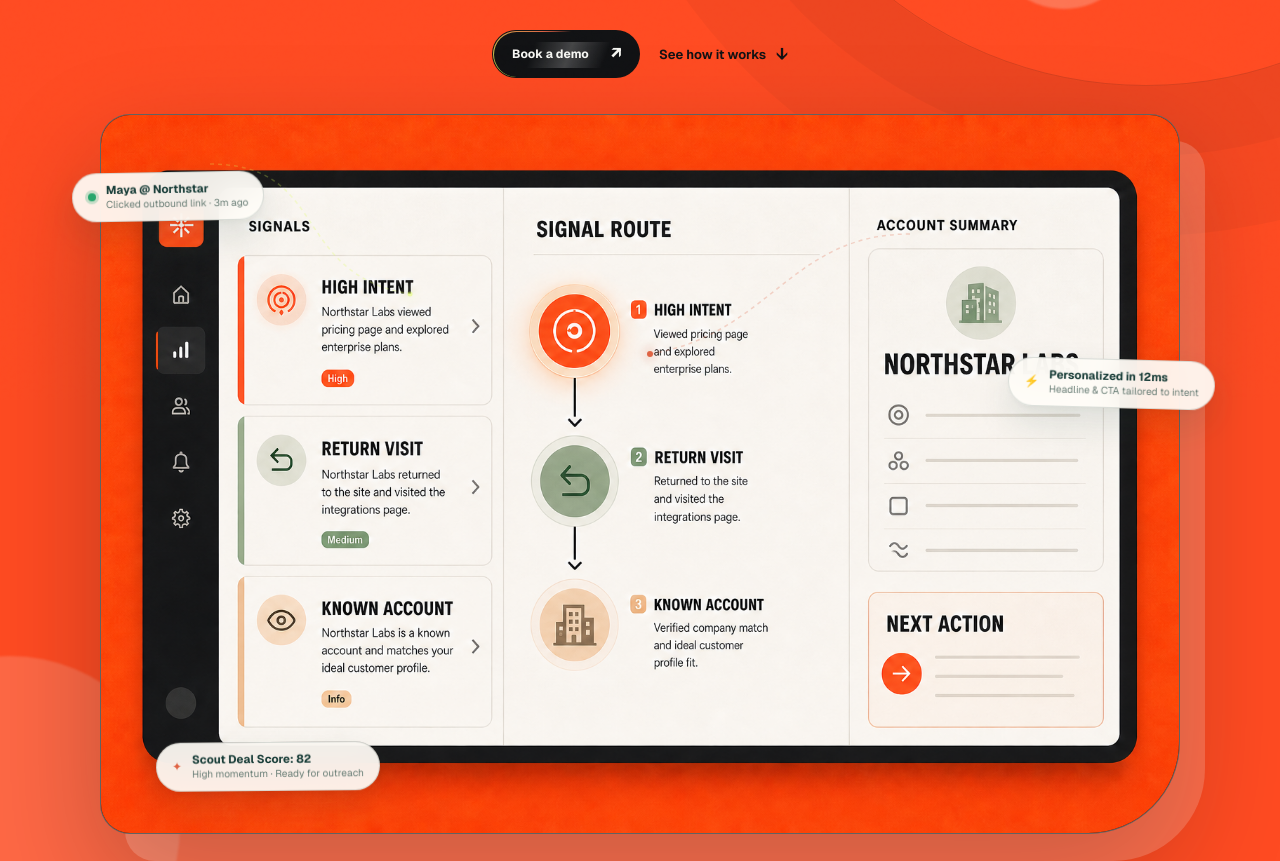
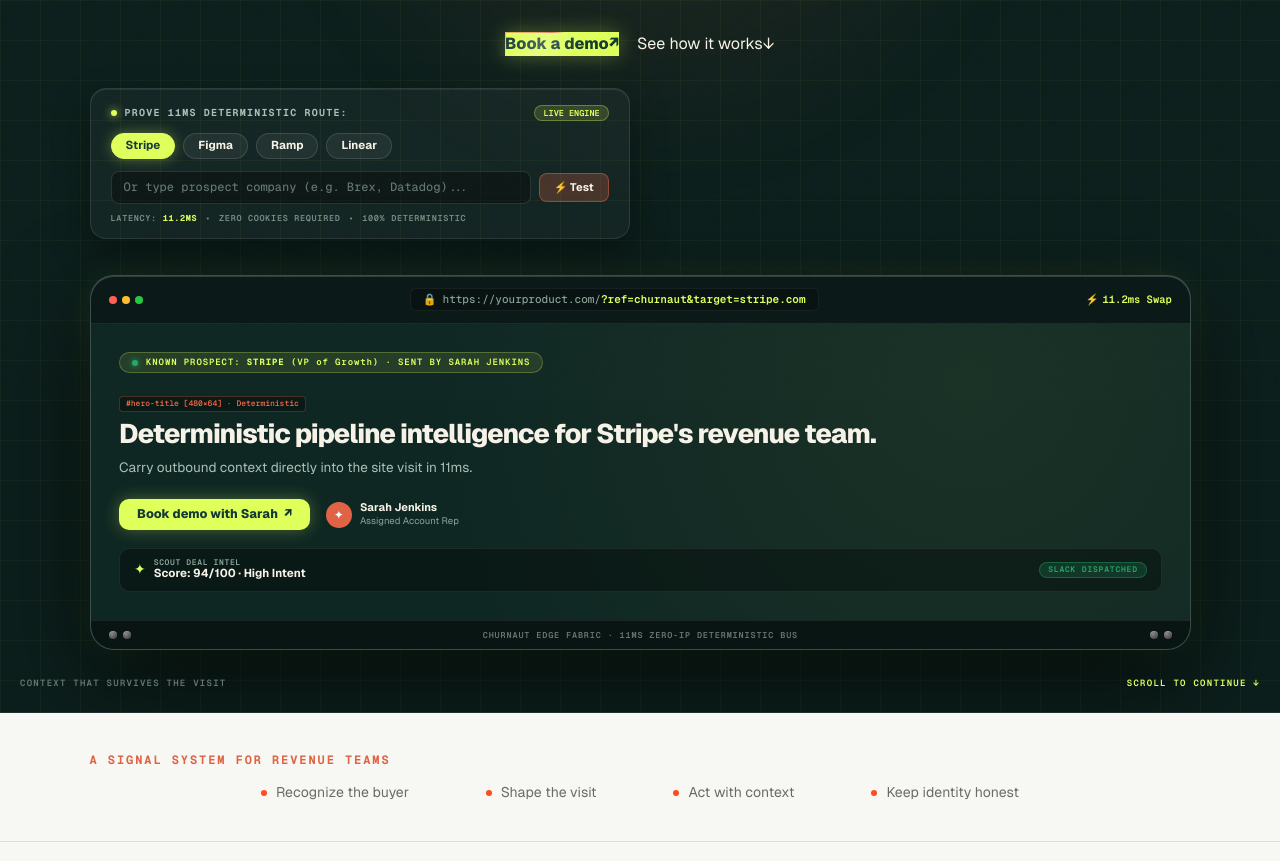
Before and after one commit to cherrylw1/SignalRoute, a Next.js app: page / in a window 1280 px wide. Shown: the part 400-1261 px from the top of the page. Built offline with nearby package versions, Linux system fonts and the light colour scheme.

Commit message:
Re-imagine Hero section: Deep Forest Obsidian canvas, Living Signal Instrument with 3D tilt, and instant 3-second Signal Probe

```diff
--- a/src/components/reference-home.tsx
+++ b/src/components/reference-home.tsx
@@ -1,10 +1,10 @@
 "use client";
 
-import Image from "next/image";
 import { useEffect, useMemo, useRef, useState } from "react";
 import { motion, AnimatePresence } from "framer-motion";
 import { OdometerNumber } from "./odometer-counter";
 import { MagneticButton } from "./magnetic-button";
+import { playSwitchSound, playSuccessSound } from "@/lib/sound";
 
 const proofScenarios = [
   {
@@ -97,19 +97,76 @@
 ];
 
 export function ReferenceEntry() {
-  return (
-    <div className="reference-entry" aria-hidden="true">
-      <div className="reference-entry-orb">C<span>+</span></div>
-      <p>signal received</p>
-      <strong>context attached</strong>
-      <div className="reference-entry-bar"><i /></div>
-    </div>
-  );
+  // Zero-latency instant entrance (blocking veil removed for instantaneous load)
+  return null;
 }
+
+interface HeroProbePreset {
+  id: string;
+  name: string;
+  domain: string;
+  persona: string;
+  rep: string;
+  headline: string;
+  subhead: string;
+  cta: string;
+  score: number;
+}
+
+const HERO_PRESETS: Record<string, HeroProbePreset> = {
+  stripe: {
+    id: "stripe",
+    name: "Stripe",
+    domain: "stripe.com",
+    persona: "VP of Growth",
+    rep: "Sarah Jenkins",
+    headline: "Deterministic pipeline intelligence for Stripe's revenue team.",
+    subhead: "Carry outbound context directly into the site visit in 11ms.",
+    cta: "Book demo with Sarah",
+    score: 94,
+  },
+  figma: {
+    id: "figma",
+    name: "Figma",
+    domain: "figma.com",
+    persona: "Head of Design Systems",
+    rep: "Alex Chen",
+    headline: "Turn design team momentum into closed deals for Figma.",
+    subhead: "Recognize known design leads the moment they open your outreach link.",
+    cta: "Explore Figma enterprise routing",
+    score: 91,
+  },
+  ramp: {
+    id: "ramp",
+    name: "Ramp",
+    domain: "ramp.com",
+    persona: "VP of Sales Operations",
+    rep: "Marcus Vance",
+    headline: "Stop losing known Ramp prospects at the moment of highest intent.",
+    subhead: "Automatic headline, ROI calculator and rep calendar embeds.",
+    cta: "Schedule 15-min pilot setup",
+    score: 86,
+  },
+  linear: {
+    id: "linear",
+    name: "Linear",
+    domain: "linear.app",
+    persona: "Head of Product",
+    rep: "Elena Rostova",
+    headline: "Developer-grade outbound signal routing built for Linear.",
+    subhead: "Zero cookies. Zero IP guesswork. Pure deterministic intent.",
+    cta: "Request Linear technical pilot",
+    score: 89,
+  },
+};
 
 export function ReferenceHero() {
   const [scrollY, setScrollY] = useState(0);
-  const [hoveredBadge, setHoveredBadge] = useState<string | null>(null);
+  const [selectedProbe, setSelectedProbe] = useState<string>("stripe");
+  const [customInput, setCustomInput] = useState<string>("");
+  const [isCustom, setIsCustom] = useState<boolean>(false);
+  const [isMutating, setIsMutating] = useState<boolean>(false);
+  const [cardTilt, setCardTilt] = useState({ rx: 0, ry: 0 });
 
   useEffect(() => {
     const onScroll = () => setScrollY(window.scrollY);
@@ -117,15 +174,74 @@
     return () => window.removeEventListener("scroll", onScroll);
   }, []);
 
-  const perspectiveTilt = Math.min(10, Math.max(0, scrollY * 0.016));
-  const perspectiveScale = Math.max(0.95, 1 - scrollY * 0.00012);
+  const activePreset: HeroProbePreset = isCustom
+    ? {
+        id: "custom",
+        name: customInput || "Acme Corp",
+        domain: `${(customInput || "acme").toLowerCase().replace(/[^a-z0-9]/g, "")}.com`,
+        persona: "VP of Revenue",
+        rep: "Sarah Jenkins",
+        headline: `Deterministic personalization for ${(customInput || "Acme Corp")}'s revenue team.`,
+        subhead: "Carry outbound outreach context into the website visit in real time.",
+        cta: `Schedule 15-min demo with Sarah`,
+        score: 88,
+      }
+    : HERO_PRESETS[selectedProbe] || HERO_PRESETS.stripe;
+
+  const handleSelectPreset = (id: string) => {
+    playSwitchSound();
+    setIsCustom(false);
+    setSelectedProbe(id);
+    setIsMutating(true);
+    setTimeout(() => {
+      setIsMutating(false);
+      playSuccessSound();
+    }, 280);
+  };
+
+  const handleCustomSubmit = (e: React.FormEvent) => {
+    e.preventDefault();
+    if (!customInput.trim()) return;
+    playSwitchSound();
+    setIsCustom(true);
+    setIsMutating(true);
+    setTimeout(() => {
+      setIsMutating(false);
+      playSuccessSound();
+    }, 280);
+  };
+
+  const handleInstrumentMouseMove = (e: React.MouseEvent<HTMLDivElement>) => {
+    const card = e.currentTarget;
+    const rect = card.getBoundingClientRect();
+    const x = e.clientX - rect.left;
+    const y = e.clientY - rect.top;
+    const cx = rect.width / 2;
+    const cy = rect.height / 2;
+    const rx = ((y - cy) / cy) * -5;
+    const ry = ((x - cx) / cx) * 5;
+    setCardTilt({ rx, ry });
+    card.style.setProperty("--hero-mouse-x", `${(x / rect.width) * 100}%`);
+    card.style.setProperty("--hero-mouse-y", `${(y / rect.height) * 100}%`);
+  };
+
+  const handleInstrumentMouseLeave = () => {
+    setCardTilt({ rx: 0, ry: 0 });
+  };
+
+  const perspectiveTilt = Math.min(8, Math.max(0, scrollY * 0.012));
+  const perspectiveScale = Math.max(0.96, 1 - scrollY * 0.0001);
 
   return (
     <section className="reference-hero" id="hero" aria-labelledby="reference-hero-title">
+      {/* Blueprint Coordinate Grid & Ambient Sky */}
       <div className="reference-hero-sky" aria-hidden="true">
-        <i /><i /><i />
+        <div className="hero-blueprint-grid" />
+        <div className="hero-ambient-spotlight" />
       </div>
+
       <div className="reference-hero-inner">
+        {/* Left Column: Copy, CTAs, and 3-Second Signal Probe */}
         <div className="reference-hero-copy">
           <p className="reference-kicker"><i /> DETERMINISTIC PERSONALIZATION FOR OUTBOUND</p>
           <h1 id="reference-hero-title">
@@ -135,6 +251,7 @@
           <p className="reference-hero-lede">
             Churnaut carries the context from your outbound link into the visit, then turns that moment into a clear sales action.
           </p>
+
           <div className="reference-hero-actions">
             <MagneticButton
               href="https://cal.com/sharath.mb/demo"
@@ -154,8 +271,53 @@
               See how it works <span>↓</span>
             </MagneticButton>
           </div>
+
+          {/* Instant 3-Second Signal Probe Bar */}
+          <div className="hero-signal-probe-bar">
+            <div className="probe-bar-top">
+              <span className="probe-live-pip" />
+              <span className="probe-title">PROVE 11MS DETERMINISTIC ROUTE:</span>
+              <span className="probe-badge">LIVE ENGINE</span>
             </div>
 
+            <div className="probe-chips-row">
+              {Object.values(HERO_PRESETS).map((p) => (
+                <button
+                  key={p.id}
+                  type="button"
+                  className={`probe-chip ${!isCustom && selectedProbe === p.id ? "is-active" : ""}`}
+                  onClick={() => handleSelectPreset(p.id)}
+                  data-cursor="Probe"
+                >
+                  <span className="chip-domain">{p.name}</span>
+                </button>
+              ))}
+            </div>
+
+            <form onSubmit={handleCustomSubmit} className="probe-input-form">
+              <input
+                type="text"
+                placeholder="Or type prospect company (e.g. Brex, Datadog)..."
+                value={customInput}
+                onChange={(e) => setCustomInput(e.target.value)}
+                className="probe-custom-input"
+              />
+              <button type="submit" className="probe-submit-btn" data-cursor="Inject">
+                ⚡ Test
+              </button>
+            </form>
+
+            <div className="probe-footer">
+              <span>LATENCY: <b>11.2MS</b></span>
+              <span>•</span>
+              <span>ZERO COOKIES REQUIRED</span>
+              <span>•</span>
+              <span>100% DETERMINISTIC</span>
+            </div>
+          </div>
+        </div>
+
+        {/* Right Column: The Living Signal Instrument */}
         <div
           className="reference-hero-product-container"
           style={{
@@ -163,78 +325,89 @@
             transition: "transform 0.15s ease-out",
           }}
         >
-          {/* Fiber-Optic SVG Splines */}
-          <svg className="hero-spline-canvas" aria-hidden="true">
-            <path
-              d="M 120 50 C 240 50, 200 160, 320 180"
-              fill="none"
-              stroke="rgba(223, 255, 91, 0.25)"
-              strokeWidth="1.5"
-              strokeDasharray="4 4"
-            />
-            <circle cx="320" cy="180" r="3" fill="#dfff5b" className="hero-spline-pulse-1" />
-
-            <path
-              d="M 820 120 C 700 120, 680 220, 560 240"
-              fill="none"
-              stroke="rgba(223, 99, 68, 0.25)"
-              strokeWidth="1.5"
-              strokeDasharray="4 4"
-            />
-            <circle cx="560" cy="240" r="3" fill="#df6344" className="hero-spline-pulse-2" />
-          </svg>
-
-          {/* Floating Live Signal Badges */}
           <div
-            className={`hero-floating-badge hero-badge-left ${hoveredBadge === "maya" ? "is-hovered" : ""}`}
-            onMouseEnter={() => setHoveredBadge("maya")}
-            onMouseLeave={() => setHoveredBadge(null)}
+            className="living-instrument-chassis"
+            onMouseMove={handleInstrumentMouseMove}
+            onMouseLeave={handleInstrumentMouseLeave}
+            style={{
+              transform: `perspective(1000px) rotateX(${cardTilt.rx}deg) rotateY(${cardTilt.ry}deg)`,
+            }}
           >
-            <span className="badge-pulse-dot" />
-            <div>
-              <strong>Maya @ Northstar</strong>
-              <small>Clicked outbound link · 3m ago</small>
+            {/* Top Hardware Chrome Bar */}
+            <div className="living-chassis-topbar">
+              <div className="living-topbar-dots">
+                <span className="dot dot-red" />
+                <span className="dot dot-yellow" />
+                <span className="dot dot-green" />
+              </div>
+              <div className="living-topbar-url">
+                <span className="lock-icon">🔒</span>
+                <span>https://yourproduct.com/<b>?ref=churnaut&target={activePreset.domain}</b></span>
+              </div>
+              <div className="living-topbar-latency">
+                <span className="latency-bolt">⚡</span> 11.2ms Swap
               </div>
             </div>
 
-          <div
-            className={`hero-floating-badge hero-badge-right ${hoveredBadge === "swap" ? "is-hovered" : ""}`}
-            onMouseEnter={() => setHoveredBadge("swap")}
-            onMouseLeave={() => setHoveredBadge(null)}
-          >
-            <span className="badge-bolt">⚡</span>
+            {/* Live Webpage Mock Viewport */}
+            <div className="living-viewport-content">
+              {/* Laser Scanline Beam on DOM mutation */}
+              {isMutating && <div className="living-laser-scanline" />}
+
+              {/* CRM Context Badge */}
+              <div className="living-context-banner">
+                <span className="living-pulse-dot" />
+                <span>KNOWN PROSPECT: <b>{activePreset.name.toUpperCase()}</b> ({activePreset.persona}) · SENT BY {activePreset.rep.toUpperCase()}</span>
+              </div>
+
+              {/* Dynamic Headline */}
+              <div className="living-headline-box">
+                <span className="living-devtools-tag">#hero-title [480×64] · Deterministic</span>
+                <h3 className="living-headline">{activePreset.headline}</h3>
+                <p className="living-subhead">{activePreset.subhead}</p>
+              </div>
+
+              {/* Dynamic CTA & Sales Rep Bar */}
+              <div className="living-cta-row">
+                <button type="button" className="living-cta-btn">
+                  {activePreset.cta} <span>↗</span>
+                </button>
+                <div className="living-rep-status">
+                  <span className="rep-avatar">✦</span>
                   <div>
-              <strong>Personalized in 12ms</strong>
-              <small>Headline & CTA tailored to intent</small>
+                    <strong>{activePreset.rep}</strong>
+                    <small>Assigned Account Rep</small>
+                  </div>
                 </div>
               </div>
 
-          <div
-            className={`hero-floating-badge hero-badge-bottom ${hoveredBadge === "scout" ? "is-hovered" : ""}`}
-            onMouseEnter={() => setHoveredBadge("scout")}
-            onMouseLeave={() => setHoveredBadge(null)}
-          >
-            <span className="badge-spark">✦</span>
+              {/* Scout Deal Intelligence Brief Overlay */}
+              <div className="living-scout-overlay">
+                <div className="scout-overlay-left">
+                  <span className="scout-spark">✦</span>
                   <div>
-              <strong>Scout Deal Score: 82</strong>
-              <small>High momentum · Ready for outreach</small>
+                    <small>SCOUT DEAL INTEL</small>
+                    <strong>Score: {activePreset.score}/100 · High Intent</strong>
+                  </div>
+                </div>
+                <span className="scout-status-pill">SLACK DISPATCHED</span>
               </div>
             </div>
 
-          <div className="reference-hero-product" aria-label="Churnaut dashboard showing the known buyer journey">
-            {hoveredBadge && (
-              <div className={`hero-dashboard-target-glow target-${hoveredBadge}`} />
-            )}
-            <Image
-              src="/media/hero-dashboard-static.png"
-              alt="Churnaut signal route dashboard showing a known account, return visit, and next action"
-              fill
-              priority
-              sizes="(max-width: 900px) 92vw, 1080px"
-            />
+            {/* Hardware Bottom Bar */}
+            <div className="living-chassis-bottombar">
+              <div className="hardware-screws">
+                <span className="screw" /><span className="screw" />
+              </div>
+              <span className="bus-spec">CHURNAUT EDGE FABRIC · 11MS ZERO-IP DETERMINISTIC BUS</span>
+              <div className="hardware-screws">
+                <span className="screw" /><span className="screw" />
               </div>
             </div>
           </div>
+        </div>
+      </div>
+
       <div className="reference-hero-bottom">
         <span>CONTEXT THAT SURVIVES THE VISIT</span>
         <span>SCROLL TO CONTINUE ↓</span>
```
Also changed, not shown: src/app/globals.css. Lines whose indentation alone changed are shown as unchanged.
